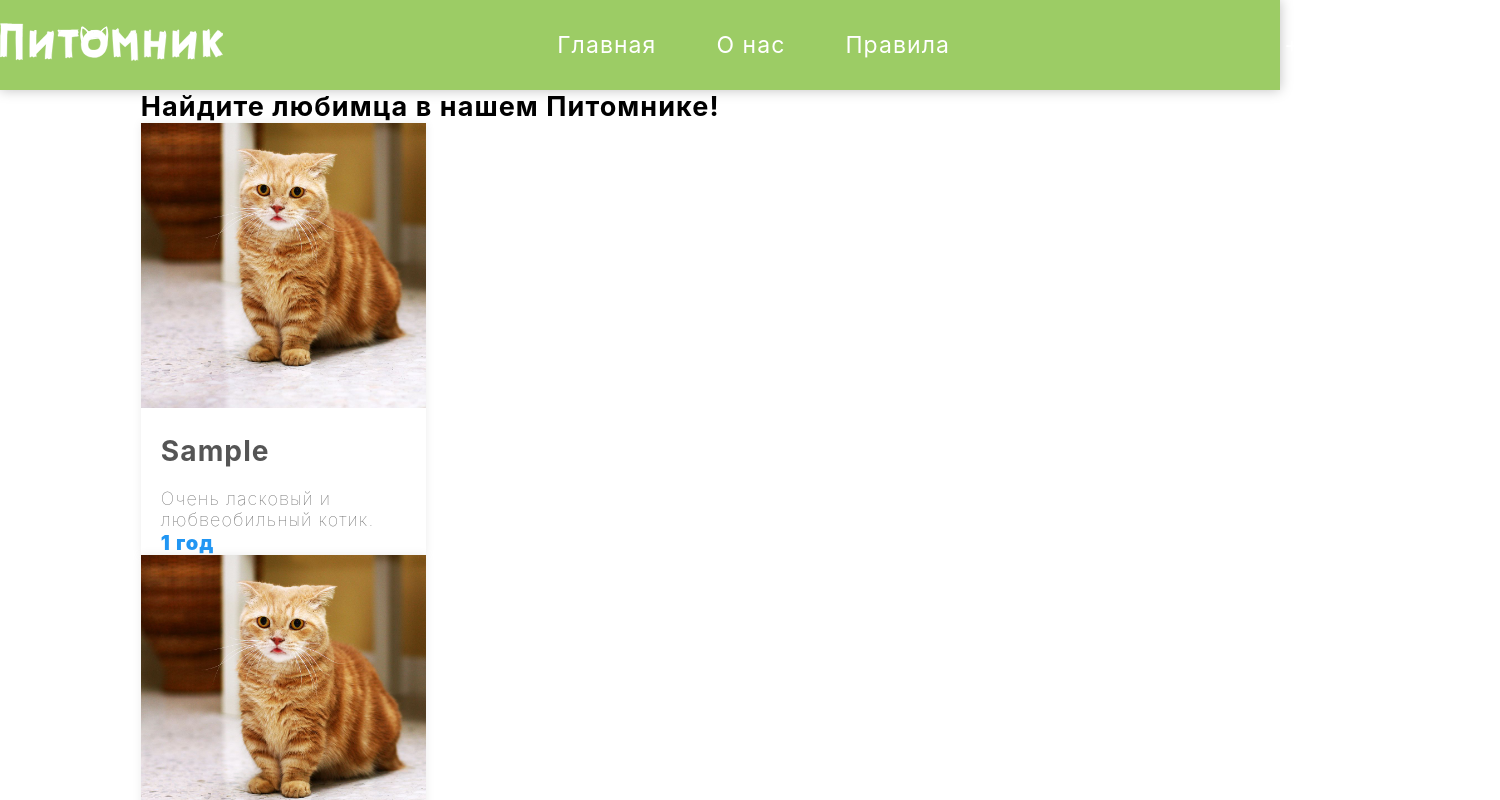
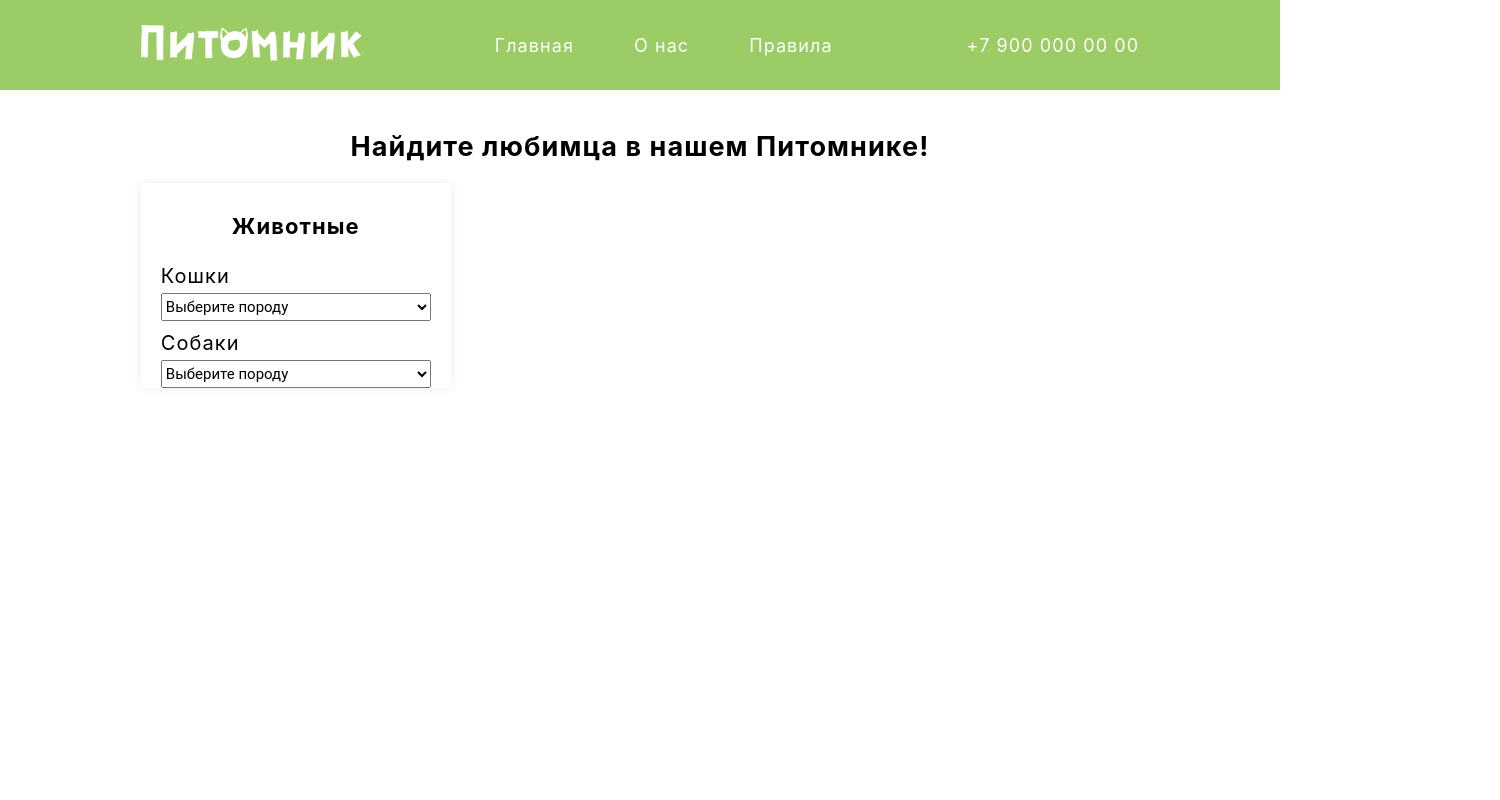
Before and after one commit to Nevenq/Nursery, a React (Create React App) app: page / in a window 1280 px wide. Shown: the top 800 px of the page, 1500 px wide, since content can reach past the window. Built offline with nearby package versions, Linux system fonts and the light colour scheme.

Commit message:
Added filter

```diff
--- a/src/App.css
+++ b/src/App.css
@@ -1,4 +1,5 @@
 .container{
   width: 78%;
   margin: 0 auto;
+  text-align: center;
 }
--- a/src/App.js
+++ b/src/App.js
@@ -3,6 +3,7 @@ import logo from './logo.svg';
 import './App.css';
 import Menu from "./Menu/Menu";
 import Card from "./Card/Card";
+import Main from "./Main/Main";
 
 class App extends Component {
     render() {
@@ -13,8 +14,8 @@ class App extends Component {
                 </header>
                 <section id="main">
                     <div className="container">
-                        <h2>Найдите любимца в нашем Питомнике!</h2>
-                        {[0,1,2,3,4,5,6,7,8,9].map((a,i) => <Card key ={i}/>)}
+                        <h2 style={{'margin-top':'40px','margin-bottom':'20px'}}>Найдите любимца в нашем Питомнике!</h2>
+                        <Main/>
                     </div>
                 </section>
             </div>
--- /dev/null
+++ b/src/Main/Main.css
@@ -0,0 +1,30 @@
+.filter{
+    width: 310px;
+    box-shadow: 0 0 9px rgba(0,0,0,.08);
+    padding-top: 30px;
+}
+.filter h3{
+    font-size: 22px;
+    margin-bottom: 25px;
+
+}
+.filter .label{
+    font-size: 20px;
+    margin-bottom: 20px;
+}
+.input-container{
+    text-align: left;
+    margin-left: 20px;
+    margin-right: 20px;
+}
+.select{
+    margin-top: 5px;
+    margin-bottom: 10px;
+}
+.select > select{
+    width: 100%;
+    height: 28px;
+    font-size: 15px;
+    font-family: Roboto,sans-serif;
+
+}
--- /dev/null
+++ b/src/Main/Main.js
@@ -0,0 +1,45 @@
+import React,{Component} from 'react';
+import './Main.css'
+
+const catsKind = [['Абиссинская'],'Сиамская','Шотландская','Британская','Мейн-кун','Манчкин'].sort();
+const dogsKind = [['Бигль'],'Немецкая овчарка','Самоедская лайка','Британская','Мейн-кун','Манчкин'].sort();
+
+class Main  extends Component{
+    constructor(props){
+        super(props);
+        this.state = {
+
+        }
+    }
+    render(){
+        return (
+                <div className="filter">
+                    <h3>Животные</h3>
+                    <div className="input-container">
+                        <label htmlFor="cats" className='label'>Кошки</label>
+                        <div className="select">
+                            <select name="123" id="cats">
+                                <option value="">Выберите породу</option>
+                                {catsKind.map(a => <option key={a} value={a}>{a}</option>)}
+                                <option value="Другое">Другое</option>
+                            </select>
+                        </div>
+                        <label htmlFor="dogs" className='label'>Собаки</label>
+                        <div className="select">
+                            <select name="123" id="cats">
+                                <option value="">Выберите породу</option>
+                                {dogsKind.map(a => <option key={a} value={a}>{a}</option>)}
+                                <option value="Другое">Другое</option>
+                            </select>
+                        </div>
+                    </div>
+                <div className="cards">
+
+                </div>
+            </div>
+        )
+    }
+}
+
+export {Main}
+export default Main
--- a/src/Menu/Menu.css
+++ b/src/Menu/Menu.css
@@ -1,45 +1,29 @@
 .menu{
+    width: 100%;
     background-color: #9ccc65;
     height: 90px;
-    font-size: 23px;
-    color: #fff;
-    box-shadow: 0 0 12px rgba(0,0,0,.25);
-
-}
-.menu a{
-    padding: 0;
-    margin: 0;
+    color:#fff;
 }
 .menu-container{
+    height: 100%;
     display: flex;
     justify-content: space-between;
-    height: 100%;
     align-items: center;
-    width: 1500px;
-    margin: 0 auto;
-
+    overflow: hidden;
+    font-size: 18px;
 }
-.menu-container nav{
-    display: flex;
-    justify-content: center;
-    align-items: center;
-    height: 100%;
+.logo{
+    width: 220px;
 }
 .menu-element{
-    overflow: hidden;
+    display: inline-block;
 }
-.menu-element a{
-    text-align: center;
+.menu-element a {
+    color:#fff;
     display: block;
-    text-decoration: none;
-    color:#fff;
     padding: 30px;
 }
 .menu-element a:hover{
-    font-size: 25px;
-    font-weight: bold;
+    font-size: 19px;
+
 }
-.logo{
-    width: 223px;
-    height: 38px;
-}
--- a/src/Menu/Menu.js
+++ b/src/Menu/Menu.js
@@ -5,7 +5,7 @@ import logo from '../images/Питомник.svg'
 const Menu = () => {
     return (
         <div className="menu">
-            <div className="menu-container">
+            <div className="container menu-container">
                 <a href="#"><img src={logo} alt="logo" className="logo"/></a>
                 <nav>
                     <div className="menu-element"><a href="#">Главная</a></div>
```
